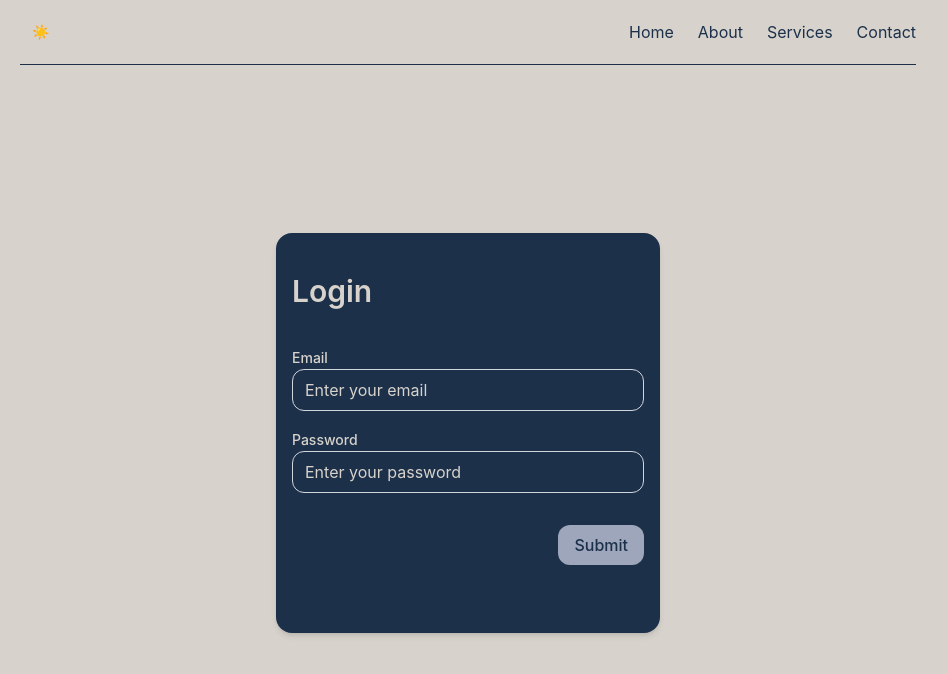
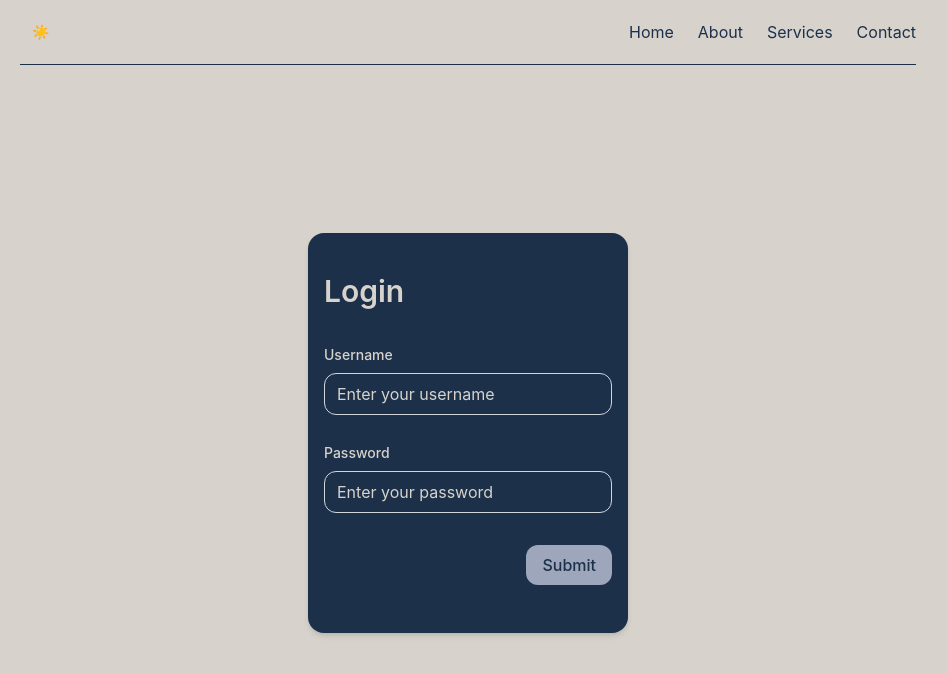
Before and after one commit to rabano-azielrandel/react-course, a React (Vite) app: page / in a window 1280 px wide. Shown: the top 674 px of the page, without its empty margins (172-1119 px from the left). Built offline with nearby package versions, Linux system fonts and the light colour scheme.

Commit message:
update login separation of components

```diff
--- /dev/null
+++ b/src/components/forms/login-form.tsx
@@ -0,0 +1,77 @@
+import {
+  Card,
+  CardHeader,
+  CardTitle,
+  CardContent,
+  CardFooter,
+} from "@/components/card";
+import { Input } from "@/components/input";
+import { Button } from "@/components/button";
+import { useState } from "react";
+
+export default function LoginForm() {
+  const [username, setUsername] = useState("");
+  const [password, setPassword] = useState("");
+
+  const handleSubmit = async (e: React.FormEvent) => {
+    e.preventDefault();
+
+    try {
+      const res = await fetch("", {
+        method: "POST",
+        headers: {
+          "Content-Type": "application/json",
+        },
+        body: JSON.stringify({
+          username,
+          password,
+        }),
+      });
+
+      const data = await res.json();
+
+      if (!res.ok) throw new Error(data.message || "Login failed");
+
+      localStorage.setItem("token", data);
+    } catch (err: any) {
+      console.log("Login Error: ", err.message);
+    }
+  };
+
+  return (
+    <form onSubmit={handleSubmit}>
+      <Card className="w-80 h-100 bg-primary">
+        <CardHeader className="h-24 py-10 px-4">
+          <CardTitle
+            title="Login"
+            className="text-background text-3xl font-semibold"
+          />
+        </CardHeader>
+
+        <CardContent className="flex flex-col gap-7">
+          <Input
+            label="Username"
+            placeholder="Enter your username"
+            value={username}
+            onChange={(e) => setUsername(e.target.value)}
+            className="placeholder:text-background text-background"
+          />
+          <Input
+            label="Password"
+            type="password"
+            placeholder="Enter your password"
+            value={password}
+            onChange={(e) => setPassword(e.target.value)}
+            className="placeholder:text-background text-background"
+          />
+        </CardContent>
+
+        <CardFooter className="flex justify-end gap-2">
+          <Button type="submit" className="text-primary bg-tertiary/80">
+            Submit
+          </Button>
+        </CardFooter>
+      </Card>
+    </form>
+  );
+}
--- a/src/components/input.tsx
+++ b/src/components/input.tsx
@@ -8,7 +8,7 @@ type InputProps = {
 
 export function Input({ label, error, className, ...props }: InputProps) {
   return (
-    <div className="w-full space-y-1">
+    <div className="w-full flex flex-col gap-2">
       {label && (
         <label className="text-sm text-background font-medium">{label}</label>
       )}
--- a/src/pages/Login.tsx
+++ b/src/pages/Login.tsx
@@ -1,43 +1,10 @@
-import {
-  Card,
-  CardHeader,
-  CardTitle,
-  CardContent,
-  CardFooter,
-} from "@/components/card";
-import { Input } from "@/components/input";
-import { Button } from "@/components/button";
+import LoginForm from "@/components/forms/login-form";
 
 export default function Login() {
   return (
     <div className="w-4xl h-full p-10 bg-background">
       <div className="h-full flex centerXY">
-        <Card className="h-100 bg-primary">
-          <CardHeader className="h-24 py-10 px-4">
-            <CardTitle
-              title="Login"
-              className="text-background text-3xl font-semibold"
-            />
-          </CardHeader>
-
-          <CardContent className="flex flex-col gap-4">
-            <Input
-              label="Email"
-              placeholder="Enter your email"
-              className="placeholder:text-background text-background"
-            />
-            <Input
-              label="Password"
-              type="password"
-              placeholder="Enter your password"
-              className="placeholder:text-background text-background"
-            />
-          </CardContent>
-
-          <CardFooter className="flex justify-end gap-2">
-            <Button className="text-primary bg-tertiary/80">Submit</Button>
-          </CardFooter>
-        </Card>
+        <LoginForm />
       </div>
     </div>
   );
```
